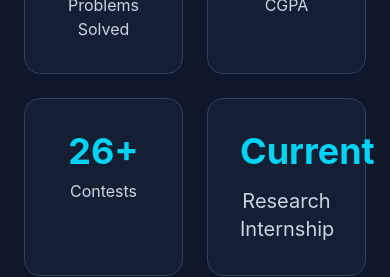
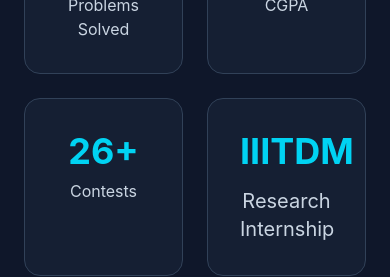
Before and after one commit to Girjendra/girjendra-portfolio, a React app: page / in a window 390 px wide. Shown: the part 1140-1417 px from the top of the page. Built offline with nearby package versions, Linux system fonts and the light colour scheme; the HTML template or start-up script is replaced by a standard one.

Commit message:
Fix mobile overflow in internship stat card

```diff
--- a/src/components/Hero.jsx
+++ b/src/components/Hero.jsx
@@ -126,7 +126,7 @@
               <h3 className="text-4xl font-bold text-cyan-400"></h3>
               <div className="text-center">
                 <h3 className="text-4xl font-bold text-cyan-400 mb-4">
-                  Current
+                  IIITDM
                 </h3>
 
                 <p className="text-xl text-slate-300">
```
